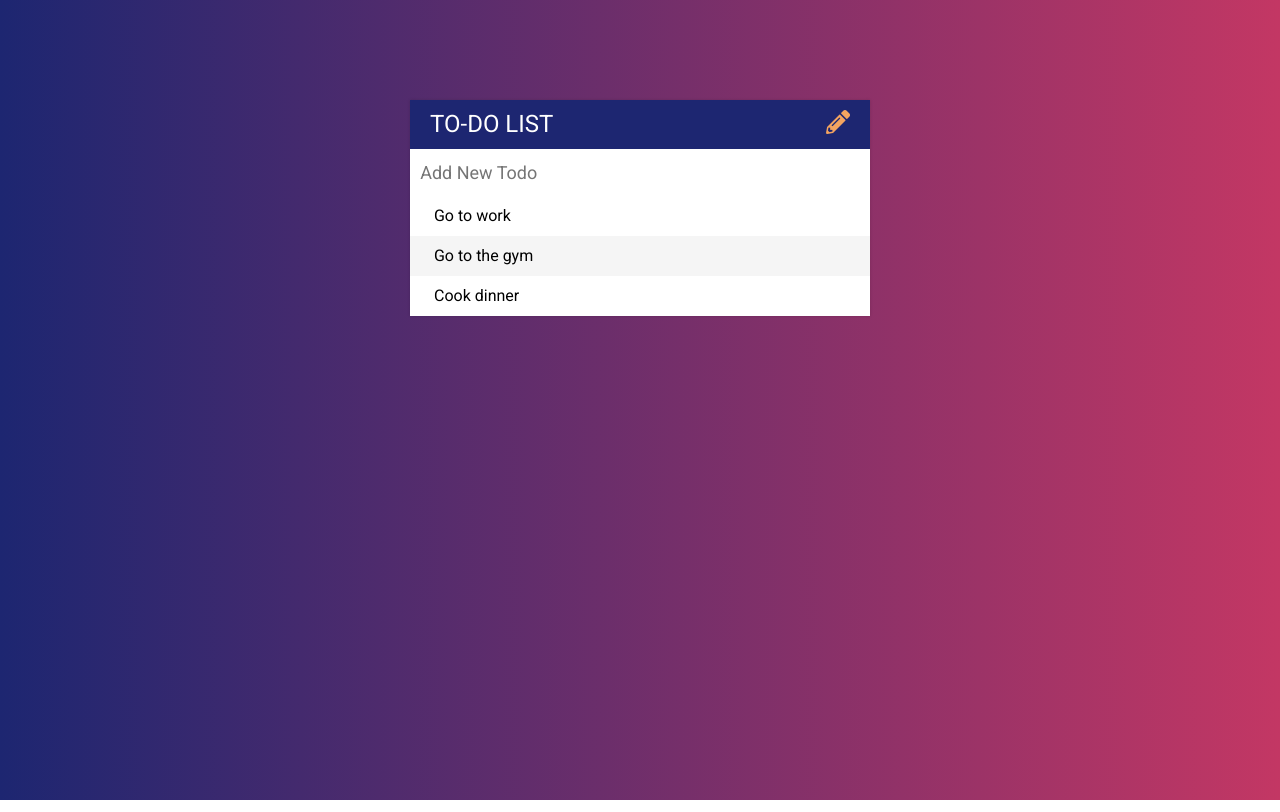
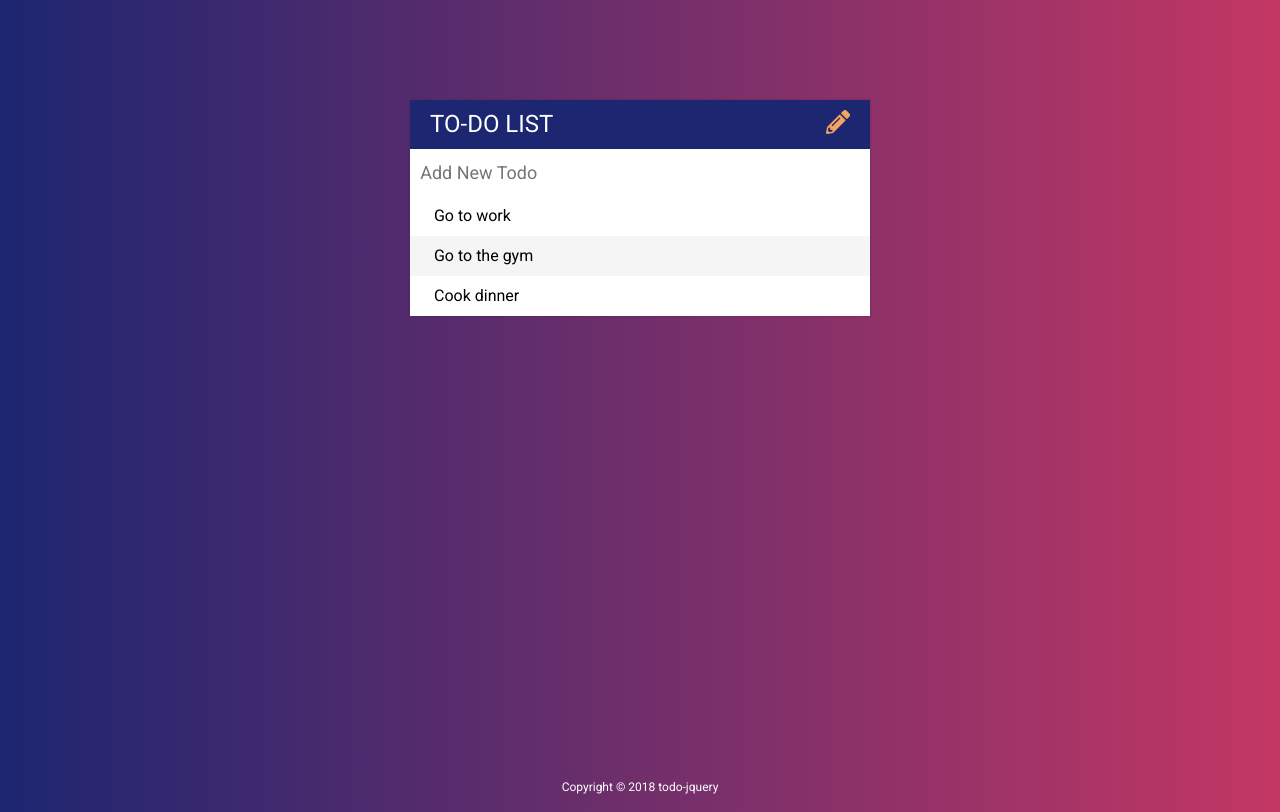
Before and after one commit to TishG/todo-jquery, a plain HTML site: page index.html in a window 1280 px wide. Drawn offline with nearby package versions, Linux system fonts and the light colour scheme.

Commit message:
implemented more features and copyright

```diff
--- a/assets/css/todos.css
+++ b/assets/css/todos.css
@@ -10,6 +10,8 @@ body {
     background: -webkit-linear-gradient(to right, #1D2671, #C33764);  /* Chrome 10-25, Safari 5.1-6 */
     background: linear-gradient(to right, #1D2671, #C33764); /* W3C, IE 10+/ Edge, Firefox 16+, Chrome 26+, Opera 12+, Safari 7+ */
     padding: 0 5%;
+    margin-top: 100px;
+    /* height: 300px; */
 }
 /* background */
 
@@ -26,7 +28,7 @@ h1 {
 /* title */
 
 main {
-    margin: 100px auto;
+    /* margin: 100px auto; */
     width: 400px;
     background-color: #f7f7f7;
     box-shadow: 0 0 3px rgba(0,0,0,0.15);
@@ -106,3 +108,18 @@ span {
     color: sandybrown;
 }
 /* pencil icom */
+
+/* footer */
+footer {
+    /* background-color: #1D2671; */
+    width: 100%;
+    color: white;
+    margin-top: 461.5px;
+}
+
+footer p {
+    /* margin-bottom: 1px; */
+    text-align: center;
+    font-size: 12px;
+}
+/* footer */
--- a/assets/js/todos.js
+++ b/assets/js/todos.js
@@ -13,7 +13,11 @@ $("ul").on("click", "span", function(e) {
 
 //add new todo
 $("input[type='text']").keypress(function(e) {
-    if(e.which === 13) {
+    //if text box is empty, do not add to ist
+    if($(this).val() === "") {
+        return false;
+    }
+    else if(e.which === 13) {
         //grab new todo text from input
         var todoText = $(this).val();
         //create a new li and add to ul
@@ -28,3 +32,12 @@ $("input[type='text']").keypress(function(e) {
 $(".fa-pencil-alt").click(function() {
     $("input[type=text]").fadeToggle("slow", "linear");
 })
+
+//footer date
+// let d = new Date();
+// let yr = d.getFullYear();
+$("footer").html(function() {
+    let d = new Date();
+    let yr = d.getFullYear();
+    return `<p>Copyright &copy; ${yr} todo-jquery</p>`;
+});
--- a/index.html
+++ b/index.html
@@ -19,6 +19,7 @@
             <li><span class="bg-danger text-white"><i class="fas fa-trash-alt"></i></span> Cook dinner</li>
         </ul>
     </main>
+    <footer class="container-fluid mb-1">Copyright &copy; todo-jquery</footer>
 
     <script src="https://code.jquery.com/jquery-3.3.1.slim.min.js" integrity="sha384-q8i/X+965DzO0rT7abK41JStQIAqVgRVzpbzo5smXKp4YfRvH+8abtTE1Pi6jizo" crossorigin="anonymous"></script>
     <script src="https://cdnjs.cloudflare.com/ajax/libs/popper.js/1.14.3/umd/popper.min.js" integrity="sha384-ZMP7rVo3mIykV+2+9J3UJ46jBk0WLaUAdn689aCwoqbBJiSnjAK/l8WvCWPIPm49" crossorigin="anonymous"></script>
```
